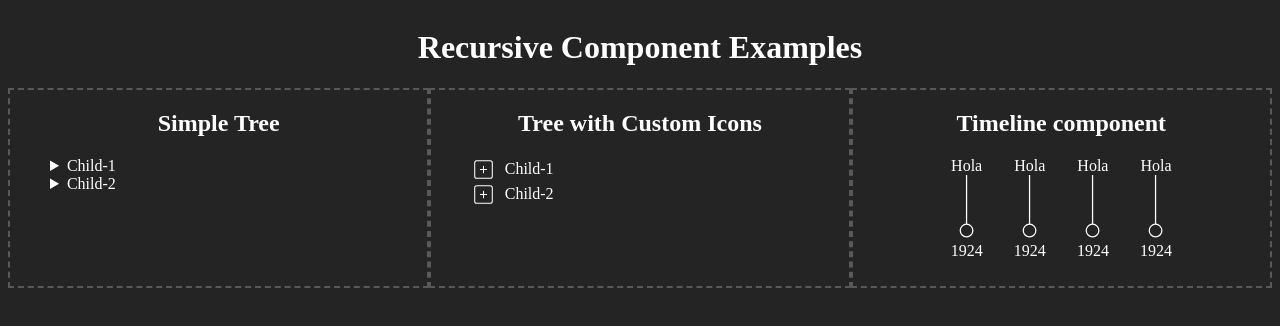
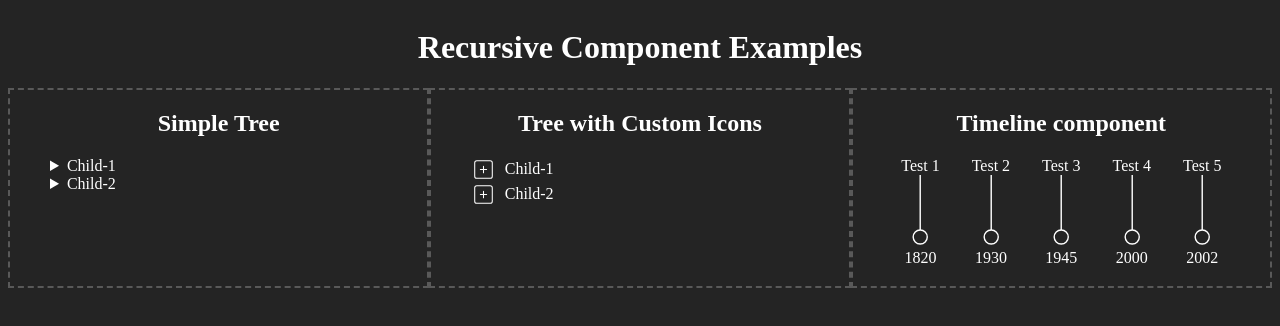
Before and after one commit to keyurparalkar/recursive-component-examples, a React (Vite) app: page / in a window 1280 px wide. Shown: the top 326 px of the page. Built offline with nearby package versions, Linux system fonts and the light colour scheme.

Commit message:
feat: enable recursion

```diff
--- a/src/components/Timeline.tsx
+++ b/src/components/Timeline.tsx
@@ -1,32 +1,66 @@
+const timelineData: PointProps[] = [
+  {
+    year: 1820,
+    text: "Test 1",
+  },
+  {
+    year: 1930,
+    text: "Test 2",
+  },
+  {
+    year: 1945,
+    text: "Test 3",
+  },
+  {
+    year: 2000,
+    text: "Test 4",
+  },
+  {
+    year: 2002,
+    text: "Test 5",
+  },
+];
+
 type PointProps = {
-  pointText?: string;
-  endText?: string;
+  year?: number;
+  text?: string;
+};
+
+type DrawPointsProp = {
+  pointers: PointProps[];
 };
 
 const Point = (props: PointProps) => {
-  const { pointText = "", endText = "" } = props;
+  const { year = 0, text = "" } = props;
   return (
-    <div
-      className={`container-${pointText}`}
-      style={{ display: "inline-block" }}
-    >
-      <span>{endText}</span>
+    <div className={`container-${year}`} style={{ display: "inline-block" }}>
+      <span>{text}</span>
       <svg viewBox="0 0 50 50">
         <line x1={25} y1={0} x2={25} y2={39} stroke="white" />
         <circle cx={25} cy={44} r={5} stroke="white" fill="#242424" />
       </svg>
-      <span>{pointText}</span>
+      <span>{year}</span>
     </div>
+  );
+};
+
+const DrawPoints = (props: DrawPointsProp) => {
+  const { pointers } = props;
+  if (pointers.length === 0) {
+    return <></>;
+  }
+  return (
+    <>
+      <Point {...pointers[0]} />
+      {<DrawPoints pointers={pointers.slice(1)} />}
+    </>
   );
 };
 
 const Timeline = () => {
   return (
     <div>
-      <Point endText="Hola" pointText="1924" />
-      <Point endText="Hola" pointText="1924" />
-      <Point endText="Hola" pointText="1924" />
-      <Point endText="Hola" pointText="1924" />
+      <DrawPoints pointers={timelineData} />
     </div>
   );
 };
```
